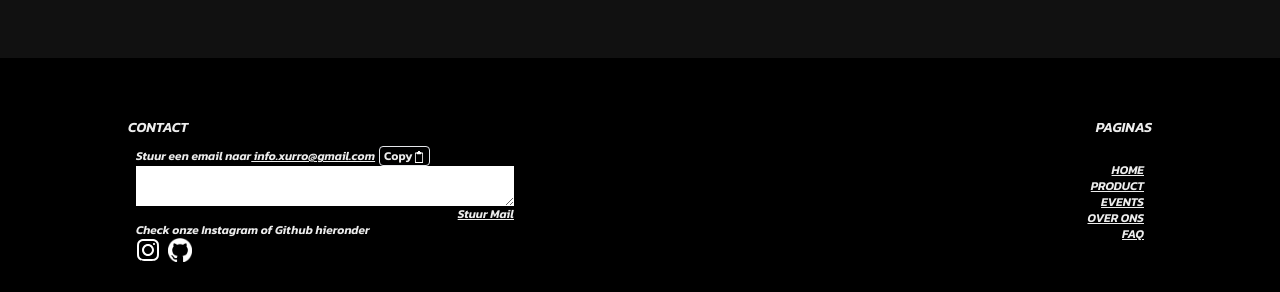
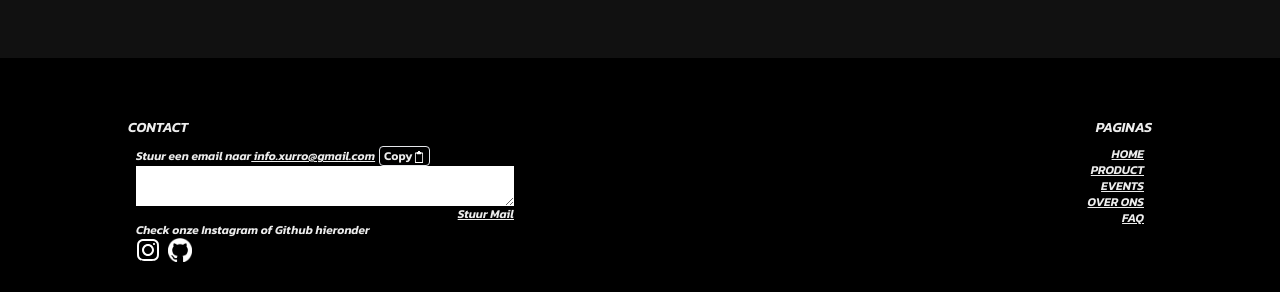
Before and after one commit to Casperavr/xurro-ui, a Next.js app: page / in a window 1280 px wide. Shown: the part 1434-1726 px from the top of the page. Built offline with nearby package versions, Linux system fonts and the light colour scheme.

Commit message:
Refactor footer component styles and update contact information

```diff
--- a/app/components/footer.tsx
+++ b/app/components/footer.tsx
@@ -28,7 +28,7 @@ export default function Footer() {
 
     return(
         <>
-            <div className="h-1/2 px-6 py-3 md:px-[10%] w-full flex flex-col md:flex-row justify-between items-start bg-black">
+            <div className="min-h-1/2 px-6 py-3 md:px-[10%] w-full flex flex-col md:flex-row justify-between items-start bg-black">
 
                 <div className="w-full h-1/2 md:w-1/2 md:h-full font-semibold mt-12">
                     <h1 className="text-sm mb-2">CONTACT</h1>
@@ -65,16 +65,18 @@ export default function Footer() {
                         </a>
                     </div>
 
-                    <h1 className="text-sm mt-12 mb-2">INFO</h1>
-                    <p className="text-xs ml-2">kvk&nbsp;&nbsp;&nbsp; 95084614</p>
-                    <p className="text-xs ml-2">BTW Idenditificatie&nbsp;&nbsp;&nbsp; NL866995006B01</p>
+                    <div className="md:mb-20">
+                        <h1 className="text-sm mt-12 mb-2">INFO</h1>
+                        <p className="text-xs ml-2">kvk&nbsp;&nbsp;&nbsp; 95084614</p>
+                        <p className="text-xs ml-2">BTW Idenditificatie&nbsp;&nbsp;&nbsp; NL866995006B01</p>
+                    </div>
 
                 </div>
 
 
-                <div className="w-full h-1/2 md:w-1/2 md:h-full font-semibold mt-12">
-                    <h1 className="text-sm mb-6 md:text-end">PAGINAS</h1>
-                    <div className="flex flex-col md:justify-end mr-2">
+                <div className="w-full h-1/2 md:w-1/2 md:h-full font-semibold mb-12">
+                    <h1 className="text-sm mb-2 md:text-end mt-12">PAGINAS</h1>
+                    <div className="flex flex-col md:justify-end md:mr-2 ml-2">
                         <Link className="text-sm underline md:text-end text-xs" href={"/"}>HOME</Link>
                         <Link className="text-sm underline md:text-end text-xs" href={"/product"}>PRODUCT</Link>
                         <Link className="text-sm underline md:text-end text-xs" href={"/events"}>EVENTS</Link>
--- a/app/globals.css
+++ b/app/globals.css
@@ -35,8 +35,8 @@ body {
   0%, 100% {
     transform: scale(1);
   }
-  15% {
-    transform: scale(1.2);
+  10% {
+    transform: scale(1.3);
   }
   30% {
     transform: scale(0.8);
```
